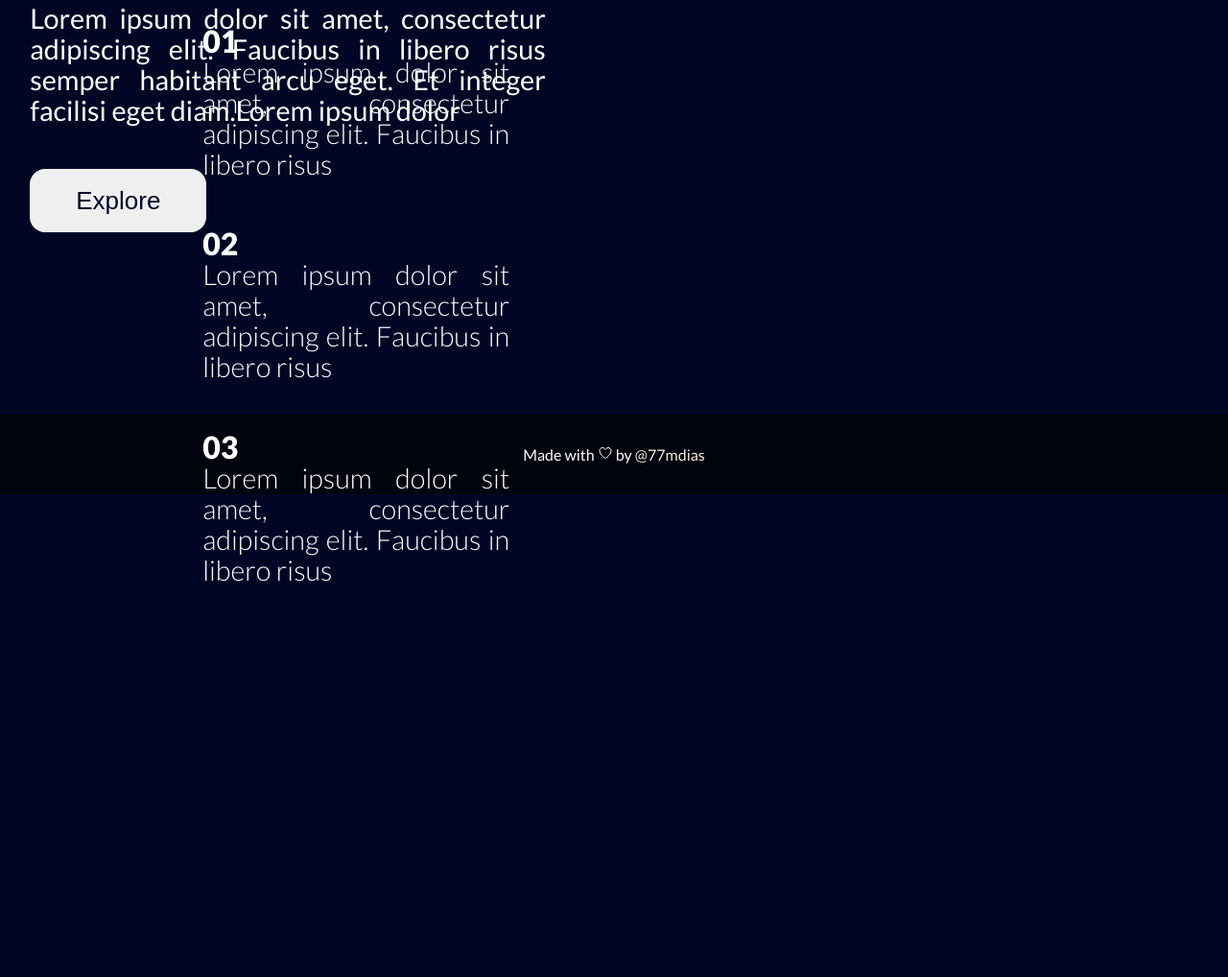
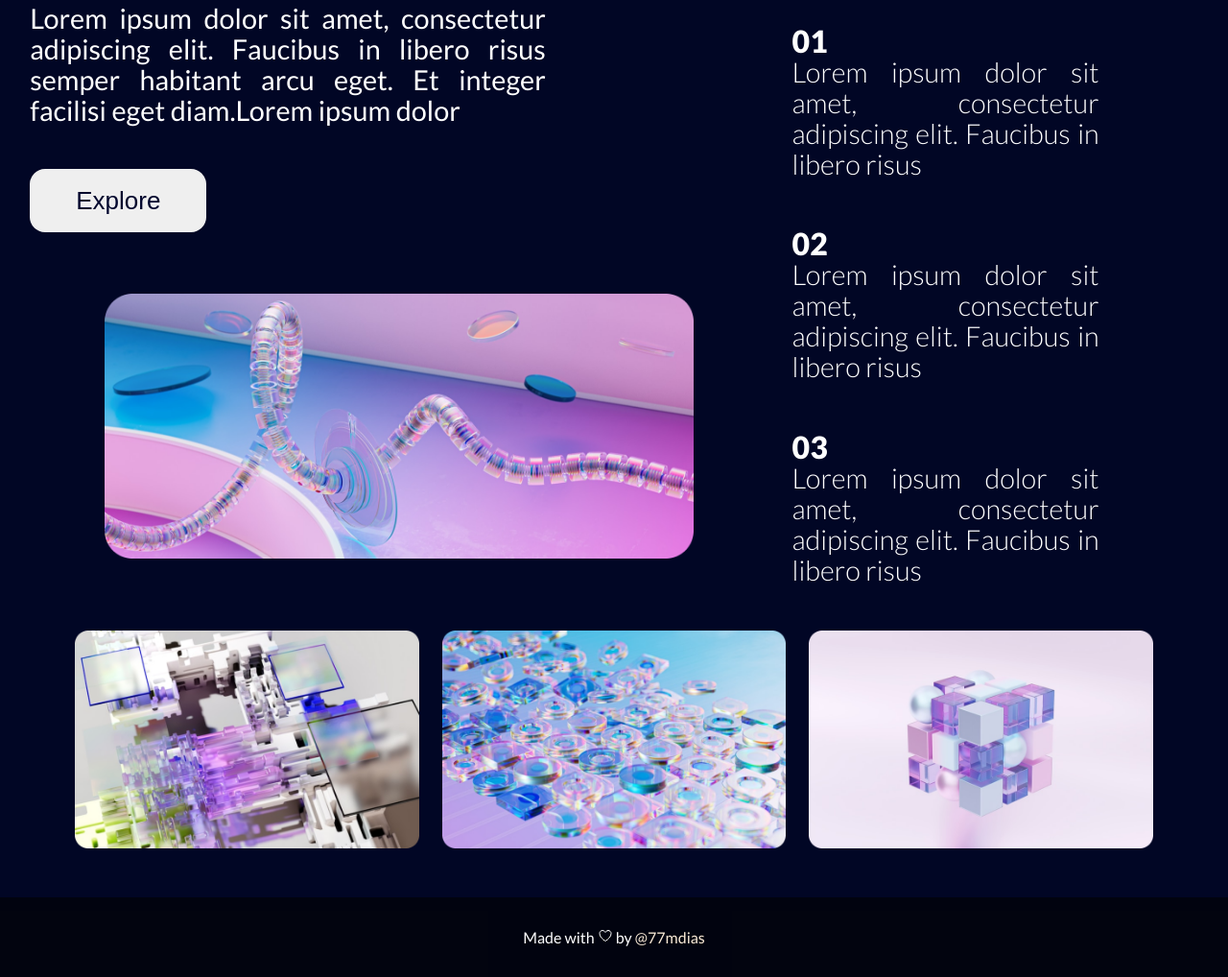
Before and after one commit to 77mdias/Landing-page, a plain HTML site: page index.html in a window 1280 px wide. Shown: the part 576-1594 px from the top of the page at 96% size. Before the commit the page ends 1187 px from the top, so only its background shows below. Drawn offline with nearby package versions, Linux system fonts and the light colour scheme; files that its build step writes are made by us from their sources; files whose address does not match are found by name.

Commit message:
adjust imgs

```diff
--- a/index.html
+++ b/index.html
@@ -4,7 +4,7 @@
     <meta charset="UTF-8" />
     <meta name="viewport" content="width=device-width, initial-scale=1.0" />
     <title>Document</title>
-    <link rel="stylesheet" href="_css/style.css" />
+    <link rel="stylesheet" href="css/style.css" />
     <link rel="preconnect" href="https://fonts.googleapis.com" />
     <link rel="preconnect" href="https://fonts.gstatic.com" crossorigin />
     <link
@@ -28,7 +28,7 @@
         <img src="/_assets/Rectangle 02.png" alt="" />
       </section>
     </section>
-    <img src="/_assets/image.png" alt="" id="img_main" />
+    <img src="assets/image.png" alt="" id="img_main" />
     <section class="list__right">
       <ul class="list">
         <div></div>
@@ -56,9 +56,9 @@
       </ul>
     </section>
     <section class="img__bottom">
-      <img src="/_assets/img-gallery 01.png" alt="" />
-      <img src="/_assets/img-gallery 02.png" alt="" />
-      <img src="/_assets/img-gallery 03.png" alt="" />
+      <img src="assets/img-gallery 01.png" alt="" />
+      <img src="assets/img-gallery 02.png" alt="" />
+      <img src="assets/img-gallery 03.png" alt="" />
     </section>
     <footer>
       Made with <ion-icon name="heart-outline"></ion-icon> by
```
